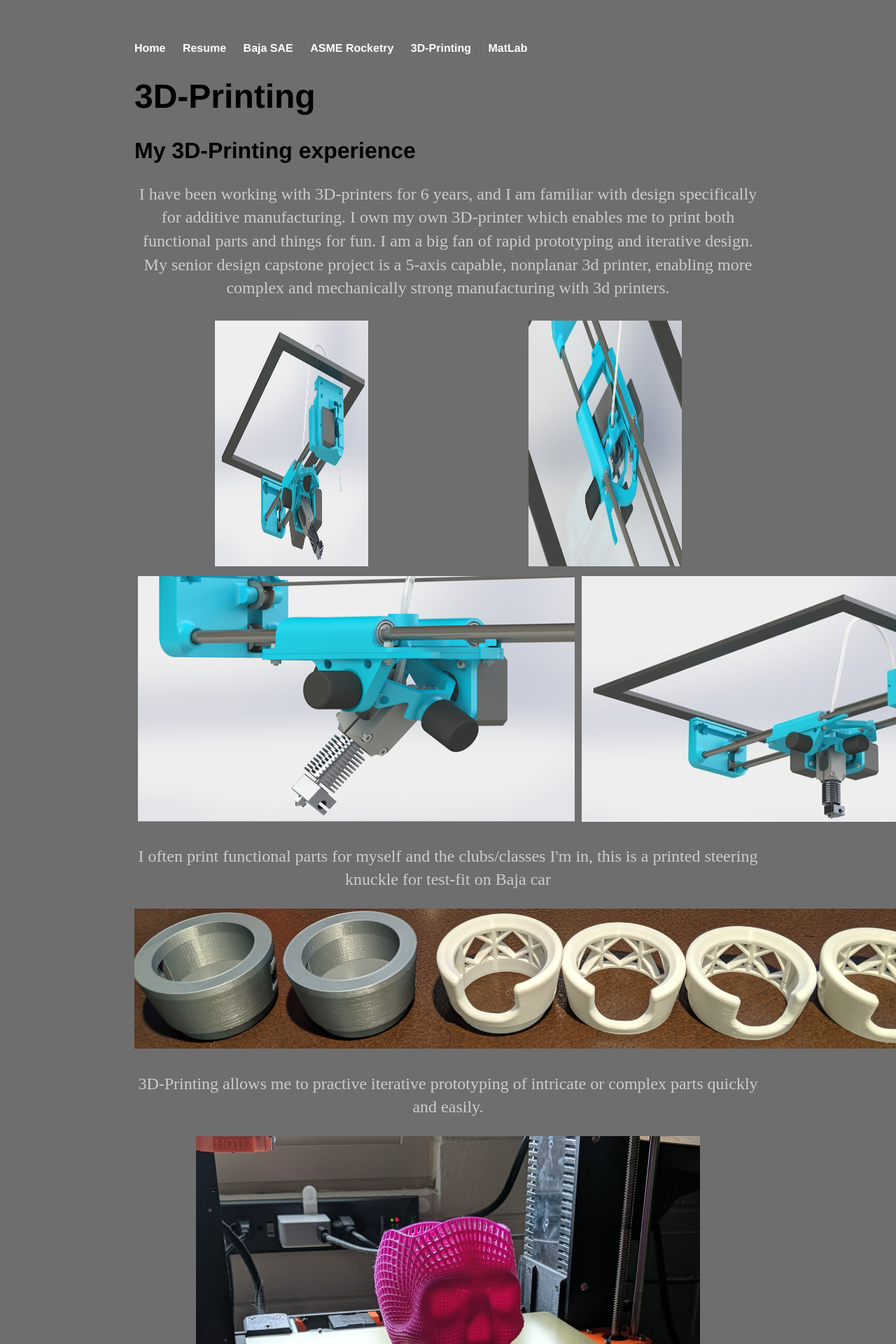
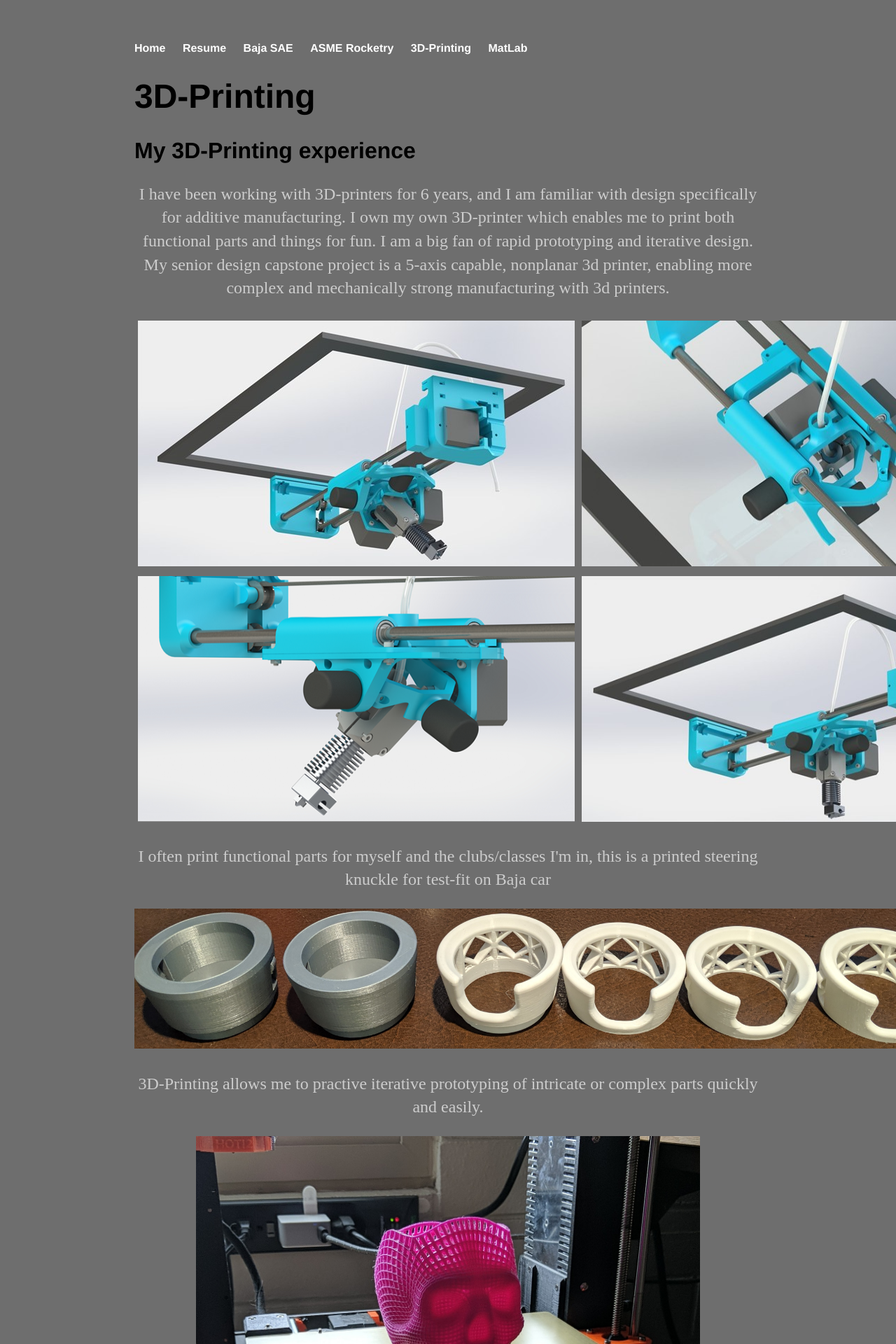
Before and after one commit to andy-gothro/andy-gothro.github.io, a Jekyll site: the page built from 3D-Printing/index.html, in a window 1280 px wide. Shown: the top 1920 px of the page at 70% size. Built offline with Jekyll 4.4.1, drawn with Linux system fonts in a browser that asks for light colours.

Commit message:
Update index.html

```diff
--- a/3D-Printing/index.html
+++ b/3D-Printing/index.html
@@ -26,18 +26,18 @@
 
 		<div class="row">
 		  <div class="column">
-		    <img src="sd69 pic1.jpg" width="624" height="351" alt="render of the modifications to enable 5-axis printing" style="width:50%" style="height:50%">
+		    <img src="sd69 pic1.jpg" width="624" height="351" alt="render of the modifications to enable 5-axis printing">
 		  </div>
 		  <div class="column">
-		    <img src="sd69 pic2.jpg" width="624" height="351" alt="render of the modifications to enable 5-axis printing" style="width:50%" style="height:50%">
+		    <img src="sd69 pic2.jpg" width="624" height="351" alt="render of the modifications to enable 5-axis printing">
 		  </div>
 		</div>
 		<div class="row">
 		  <div class="column">
-		    <img src="sd69 pic3.png" width="624" height="351" alt="render of the modifications to enable 5-axis printing" style="size:50%">
+		    <img src="sd69 pic3.png" width="624" height="351" alt="render of the modifications to enable 5-axis printing">
 		  </div>
 		  <div class="column">
-		    <img src="sd69 pic4.jpg" width="624" height="351" alt="render of the modifications to enable 5-axis printing" style="size:50%">
+		    <img src="sd69 pic4.jpg" width="624" height="351" alt="render of the modifications to enable 5-axis printing">
 		  </div>
 		</div>
 
```
